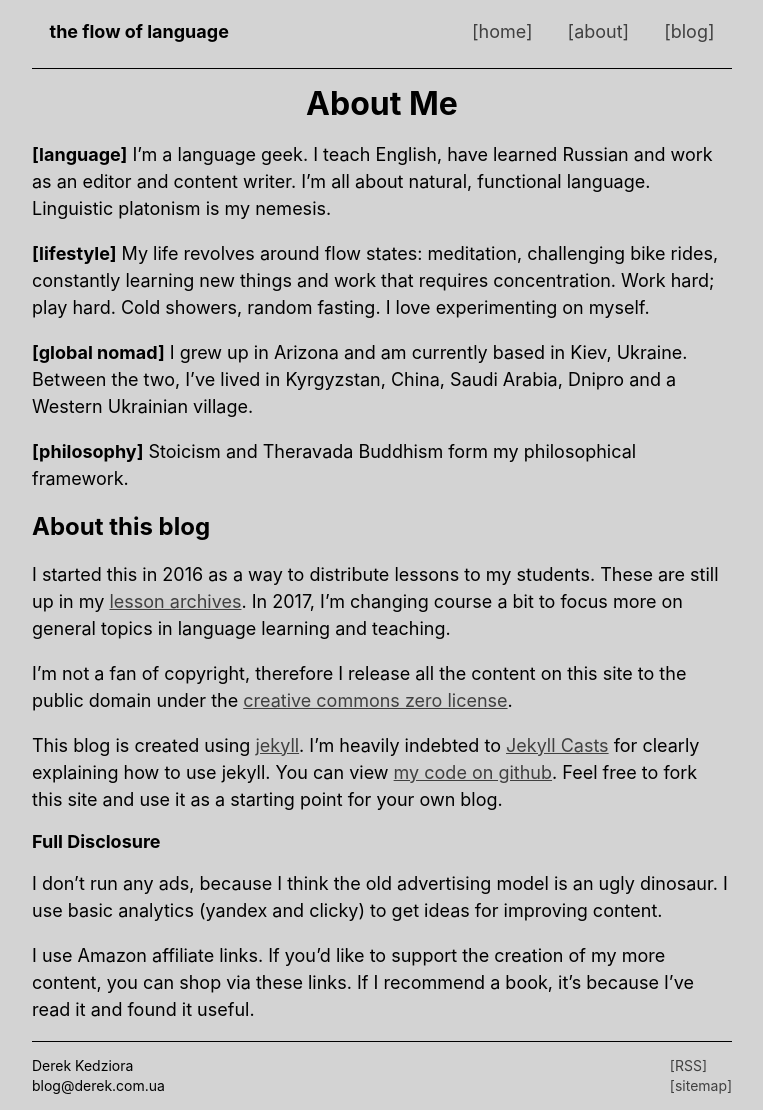
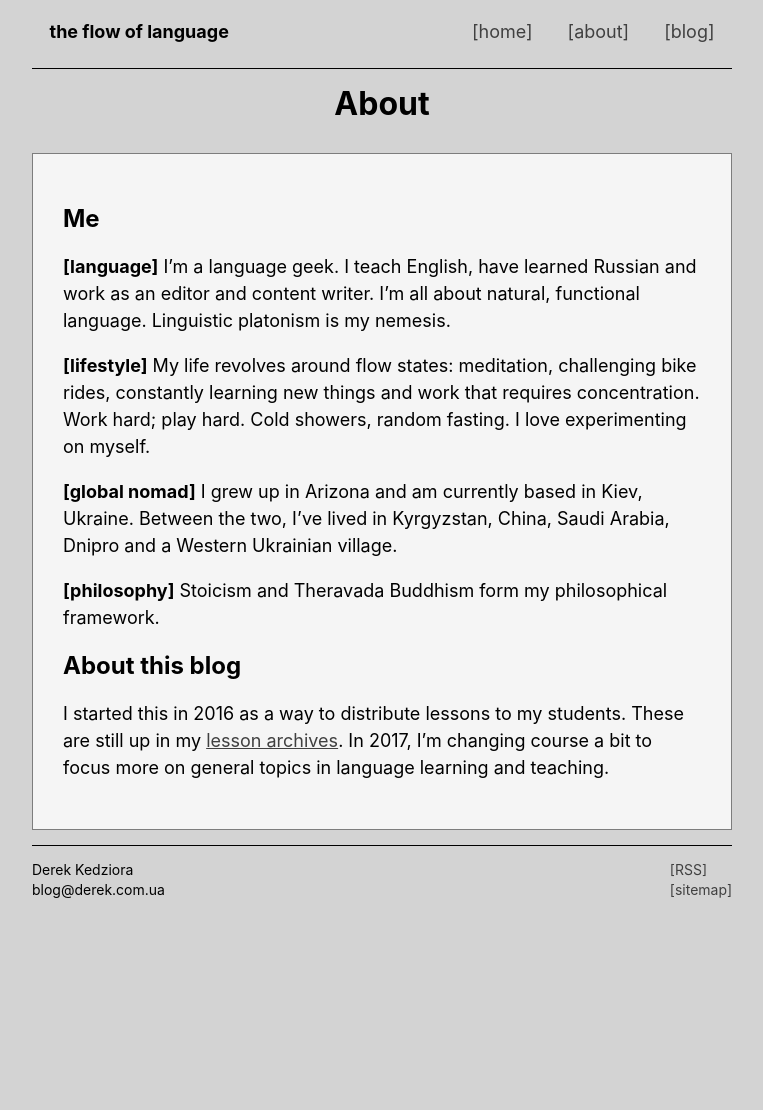
Before and after one commit to ZeroDeth/derekkedziora.github.io, a Jekyll site: the page built from pages/about.md, in a window 1280 px wide. Shown: the whole page, without its empty margins (258-1021 px from the left). Built offline with Jekyll 4.4.1, drawn with Linux system fonts in a browser that asks for light colours; comment, search, counter and statistics services are not loaded; after the commit the page ends 914 px from its top, so only the background shows below that.

```diff
--- a/_includes/yandex-metrica.html
+++ b/_includes/yandex-metrica.html
@@ -1,4 +1,3 @@
-<!-- Yandex.Metrika counter -->
 <script type="text/javascript">
     (function (d, w, c) {
         (w[c] = w[c] || []).push(function() {
@@ -25,4 +24,3 @@
     })(document, window, "yandex_metrika_callbacks");
 </script>
 <noscript><div><img src="https://mc.yandex.ru/watch/41795979" style="position:absolute; left:-9999px;" alt="_" /></div></noscript>
-<!-- /Yandex.Metrika counter -->
--- a/_layouts/page.html
+++ b/_layouts/page.html
@@ -2,7 +2,11 @@
 
 <body>
   {% include navbar.html %}
-  {{content }}
+  <h1>{{ page.title }}</h1>
+
+    <div class='post-content'>
+    {{content }}
+    </div>
   {% include footer.html %}
 
 {% include clicky.html %}
--- a/index.html
+++ b/index.html
@@ -1,5 +1,5 @@
 ---
-layout: page
+layout: blank
 title: the flow of language
 og-type: website
 ---
--- a/pages/about.md
+++ b/pages/about.md
@@ -21,17 +19,4 @@ og-type: website
 
 ## About this blog
 
-I started this in 2016 as a way to distribute lessons to my students. These are still up in my [lesson archives](/lesson-archives/). In 2017, I'm changing course a bit to focus more on general topics in language learning and teaching.
-
-I'm not a fan of copyright, therefore I release all the content on this site to the public domain under the <a href="https://creativecommons.org/publicdomain/zero/1.0/" target="_blank">creative commons zero license</a>.
-
-This blog is created using <a href="http://jekyllrb.com" target="_blank">jekyll</a>. I'm heavily indebted to <a href="http://jekyll.tips" target="_blank">Jekyll Casts</a> for clearly explaining how to use jekyll. You can view <a href="https://github.com/derekkedziora/derekkedziora.github.io" target="_blank">my code on github</a>. Feel free to fork this site and use it as a starting point for your own blog.
-
-<!--- My CV: <a href="/cv" target ="_blank">[web]</a> <a href="/files/derek_cv.pdf" target ="_blank">[pdf]</a>
--->
-
-### Full Disclosure
-
-I don't run any ads, because I think the old advertising model is an ugly dinosaur. I use basic analytics (yandex and clicky) to get ideas for improving content.
-
-I use Amazon affiliate links. If you'd like to support the creation of my more content, you can shop via these links. If I recommend a book, it's because I've read it and found it useful.
+I started this in 2016 as a way to distribute lessons to my students. These are still up in my <a href="/lesson-archives/">lesson archives</a>. In 2017, I’m changing course a bit to focus more on general topics in language learning and teaching.
--- a/pages/blog-index.html
+++ b/pages/blog-index.html
@@ -1,13 +1,10 @@
 ---
-layout: page
+layout: blank
 title: Blog
 permalink: /blog/
 og-type: website
 ---
 <h1>Blog Posts</h1>
-
-{% include search-form.html %}
-
 {% for post in site.posts %}
 {% include blog-listing.html %}
 {% endfor %}
```
Also changed, not shown: other parts of pages/about.md (+3 -5 lines), _includes/random-post.html (added, +23 -0 lines), _layouts/blank.html (added, +14 -0 lines), pages/fine-print.md (added, +22 -0 lines), pages/random-post-test.html (added, +7 -0 lines), pages/sitemap.html (+6 -12 lines).
